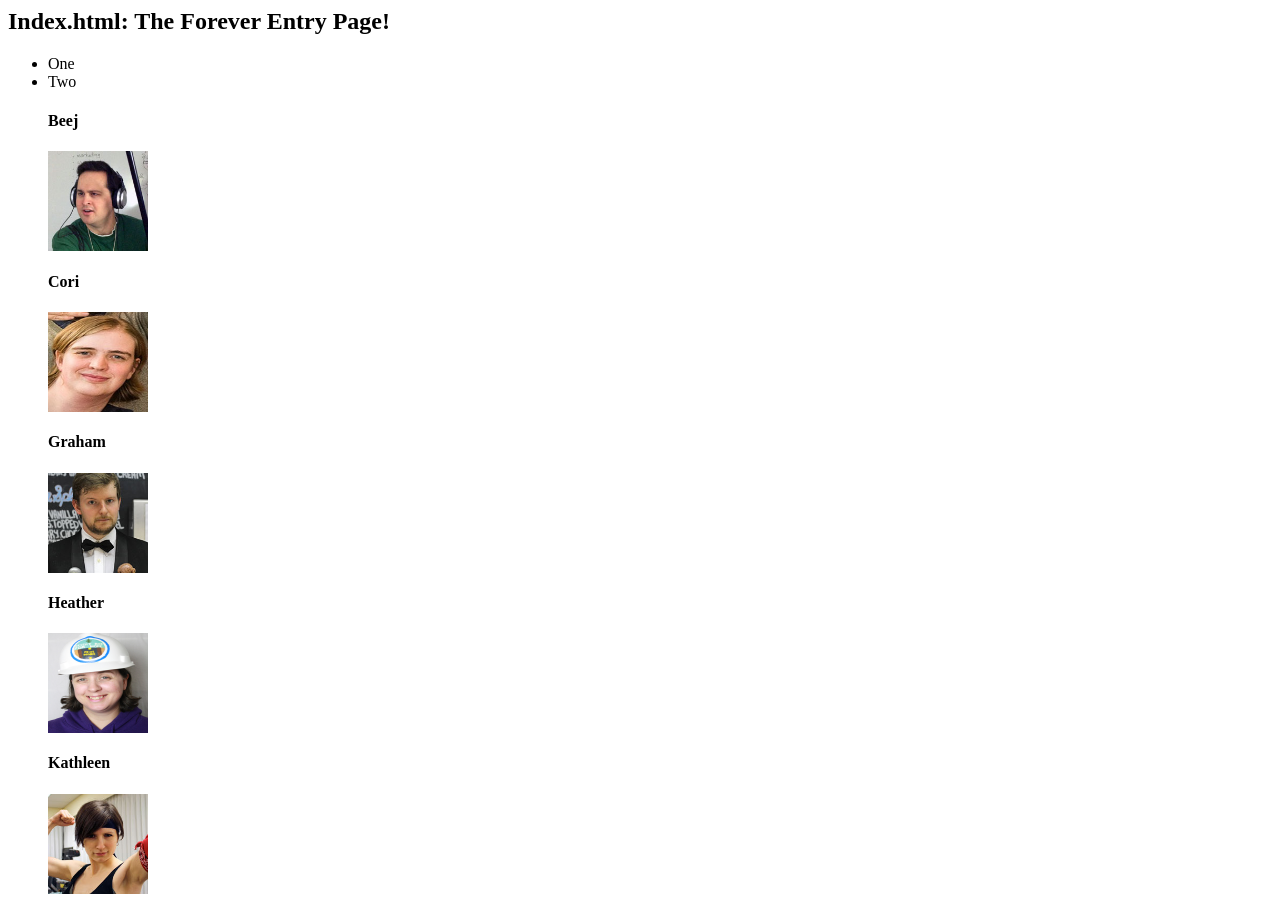
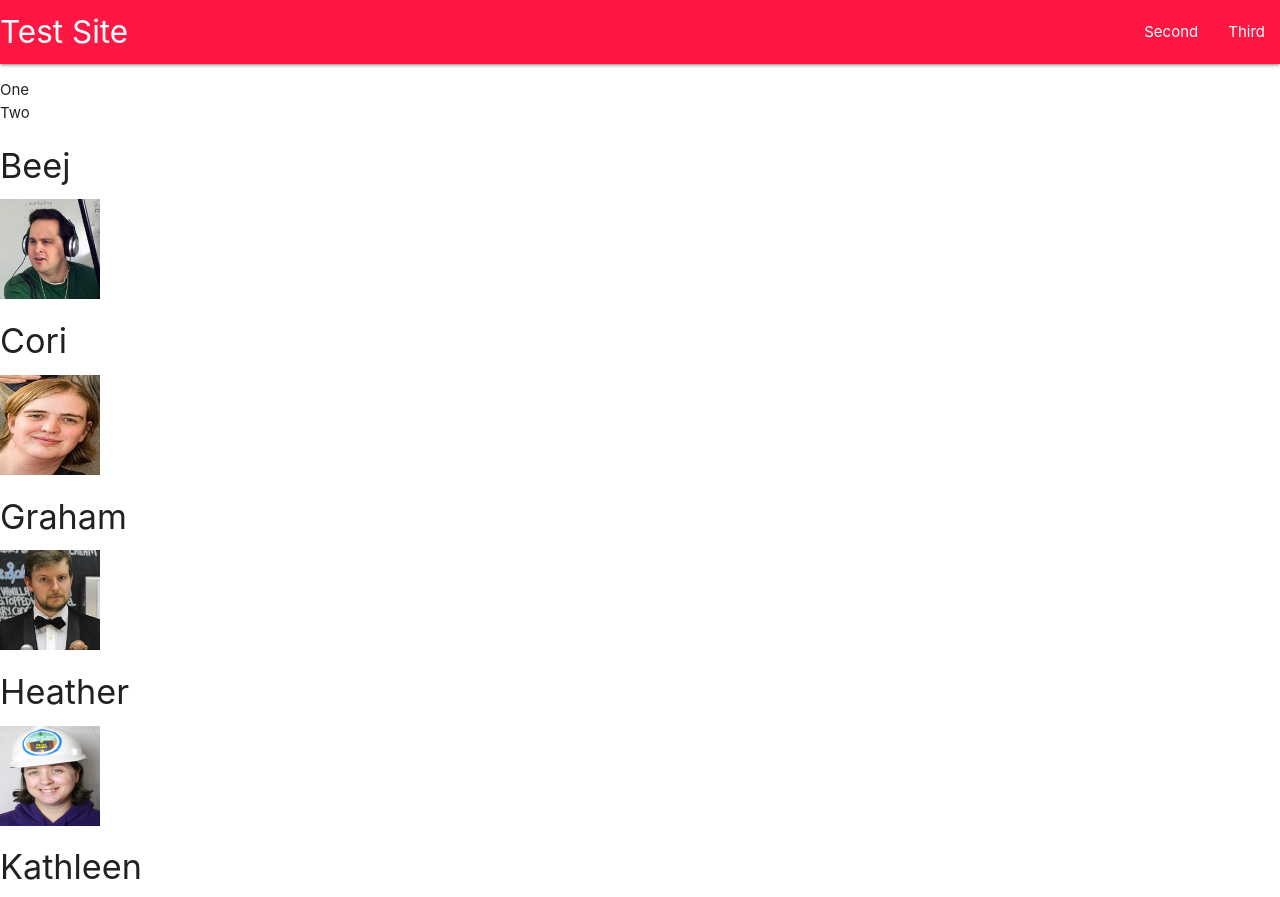
Before and after one commit to DrHuelsman/test-repo, a plain HTML site: page index.html in a window 1280 px wide. Shown: the top 897 px of the page. Drawn offline with nearby package versions, Linux system fonts and the light colour scheme.

Commit message:
Changes to style.

```diff
--- a/index.html
+++ b/index.html
@@ -1,16 +1,20 @@
 <html>
   <head>
-    <style>
-      ul.a {
-        list-style-type: none;
-      }
-    </style>
+    <!-- Compiled and minified CSS -->
+    <link rel="stylesheet" href="https://cdnjs.cloudflare.com/ajax/libs/materialize/1.0.0/css/materialize.min.css">
+
+    <!-- Compiled and minified JavaScript -->
+    <script src="https://cdnjs.cloudflare.com/ajax/libs/materialize/1.0.0/js/materialize.min.js"></script>
   </head>
   <header>
-    <nav>
-      <h1>
-        Index.html: The Forever Entry Page!
-      </h1>
+    <nav class="red accent-3">
+      <div class="nav-wrapper">
+        <a href="#" class="brand-logo">Test Site</a>
+        <ul id="nav-mobile" class="right hide-on-med-and-down">
+          <li><a href="second_page.html">Second</a></li>
+          <li><a href="third_page.html">Third</a></li>
+        </ul>
+      </div>
     </nav>
   </header>
   <body>
```
Also changed, not shown: second_page.html (added, +24 -0 lines), third_page.html (added, +23 -0 lines).
